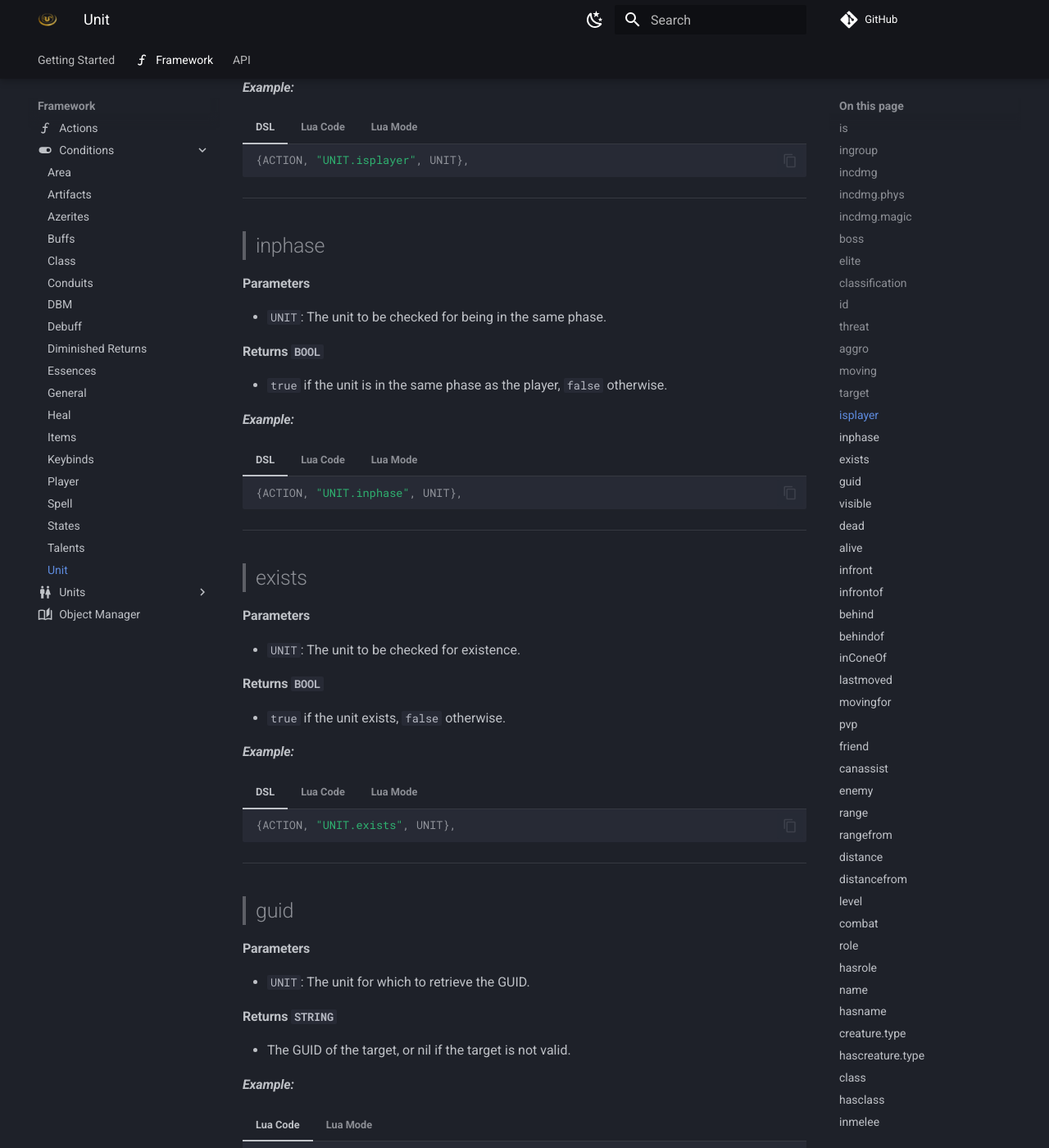
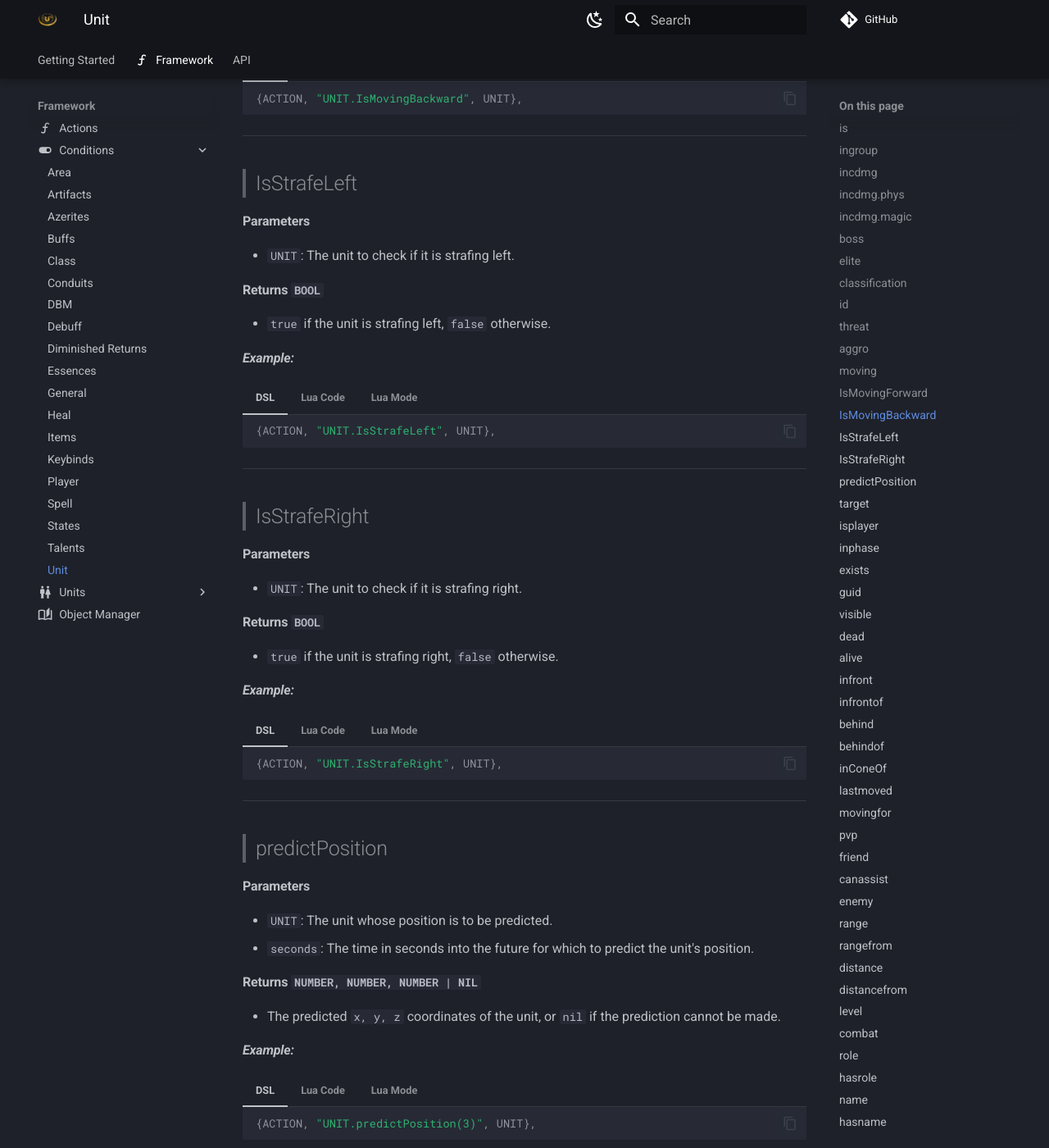
Before and after one commit to DimaSheiko/apep-docs, an MkDocs documentation site: the page built from docs/framework/conditions/unit.md, in a window 1280 px wide and 1400 px high, scrolled down 6496 px. Shown: the whole window at 82% size. Built offline with MkDocs 1.6.1 and Material for MkDocs 9.7.7, drawn with Linux system fonts in a browser that asks for light colours; comment, search, counter and statistics services are not loaded; some of the changed text lies outside the part shown.

Commit message:
Add API documentation for unit movement conditions

````diff
--- a/docs/framework/conditions/unit.md
+++ b/docs/framework/conditions/unit.md
@@ -402,6 +402,167 @@
 
 ---
 
+> ## IsMovingForward
+
+#### Parameters
+
+-   `UNIT`: The unit to check if it is moving forward.
+
+#### Returns `BOOL`
+
+-   `true` if the unit is moving forward, `false` otherwise.
+
+#### _Example:_
+
+=== "DSL"
+
+    ```lua
+    {ACTION, "UNIT.IsMovingForward", UNIT},
+    ```
+
+=== "Lua Code"
+
+    ```lua
+    _A.DSL:Get("IsMovingForward")("UNIT")
+    ```
+
+=== "Lua Mode"
+
+    ```lua
+    UNIT:IsMovingForward()
+    ```
+
+---
+
+> ## IsMovingBackward
+
+#### Parameters
+
+-   `UNIT`: The unit to check if it is moving backward.
+
+#### Returns `BOOL`
+
+-   `true` if the unit is moving backward, `false` otherwise.
+
+#### _Example:_
+
+=== "DSL"
+
+    ```lua
+    {ACTION, "UNIT.IsMovingBackward", UNIT},
+    ```
+
+=== "Lua Code"
+
+    ```lua
+    _A.DSL:Get("IsMovingBackward")("UNIT")
+    ```
+
+=== "Lua Mode"
+
+    ```lua
+    UNIT:IsMovingBackward()
+    ```
+
+---
+
+> ## IsStrafeLeft
+
+#### Parameters
+
+-   `UNIT`: The unit to check if it is strafing left.
+
+#### Returns `BOOL`
+
+-   `true` if the unit is strafing left, `false` otherwise.
+
+#### _Example:_
+
+=== "DSL"
+
+    ```lua
+    {ACTION, "UNIT.IsStrafeLeft", UNIT},
+    ```
+
+=== "Lua Code"
+
+    ```lua
+    _A.DSL:Get("IsStrafeLeft")("UNIT")
+    ```
+
+=== "Lua Mode"
+
+    ```lua
+    UNIT:IsStrafeLeft()
+    ```
+
+---
+
+> ## IsStrafeRight
+
+#### Parameters
+
+-   `UNIT`: The unit to check if it is strafing right.
+
+#### Returns `BOOL`
+
+-   `true` if the unit is strafing right, `false` otherwise.
+
+#### _Example:_
+
+=== "DSL"
+
+    ```lua
+    {ACTION, "UNIT.IsStrafeRight", UNIT},
+    ```
+
+=== "Lua Code"
+
+    ```lua
+    _A.DSL:Get("IsStrafeRight")("UNIT")
+    ```
+
+=== "Lua Mode"
+
+    ```lua
+    UNIT:IsStrafeRight()
+    ```
+
+---
+
+> ## predictPosition
+
+#### Parameters
+
+-   `UNIT`: The unit whose position is to be predicted.
+-   `seconds`: The time in seconds into the future for which to predict the unit's position.
+
+#### Returns `NUMBER, NUMBER, NUMBER | NIL`
+
+-   The predicted `x, y, z` coordinates of the unit, or `nil` if the prediction cannot be made.
+
+#### _Example:_
+
+=== "DSL"
+
+    ```lua
+    {ACTION, "UNIT.predictPosition(3)", UNIT},
+    ```
+
+=== "Lua Code"
+
+    ```lua
+    _A.DSL:Get("predictPosition")("UNIT", "3")
+    ```
+
+=== "Lua Mode"
+
+    ```lua
+    UNIT:PredictPosition(3)
+    ```
+
+---
+
 > ## target
 
 #### Parameters
````
